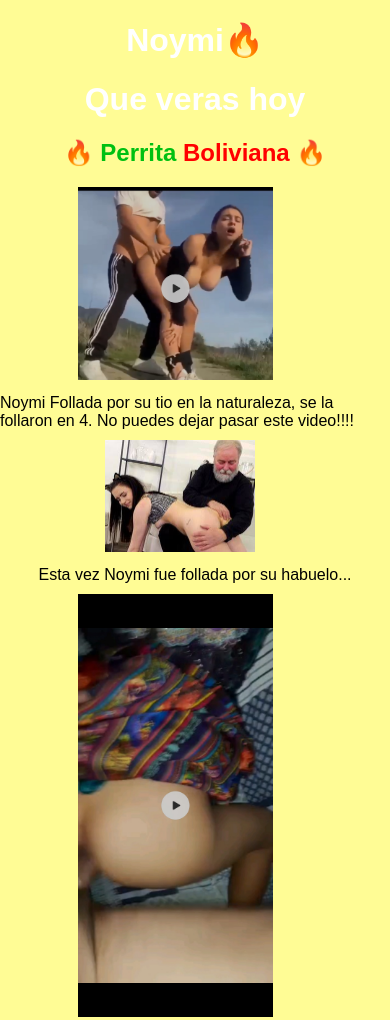
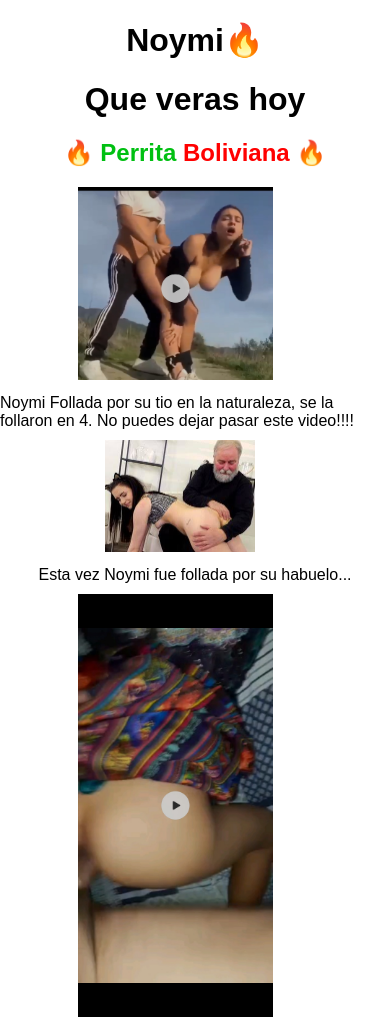
Before and after one commit to Websitioweb/Websiteprivado, a plain HTML site: page inicio.html in a window 390 px wide. Shown: the top 1020 px of the page. Drawn offline with Linux system fonts and the light colour scheme.

Commit message:
Update culo.css
Color

```diff
--- a/culo.css
+++ b/culo.css
@@ -5,7 +5,7 @@
      font-family: Arial, sans-serif;
      padding: 0;
      margin: 0;
-     background: #fffc95;
+     background: white;
   }
 
 
@@ -28,11 +28,14 @@
       color: white;
       position: relative;
       text-align: center;
+    color: black;
   }
   .culo{
       position: relative;
       color: white;
       text-align: center ;
+
+    color: black;
   }
   .xxx{
       position: relative;
```
